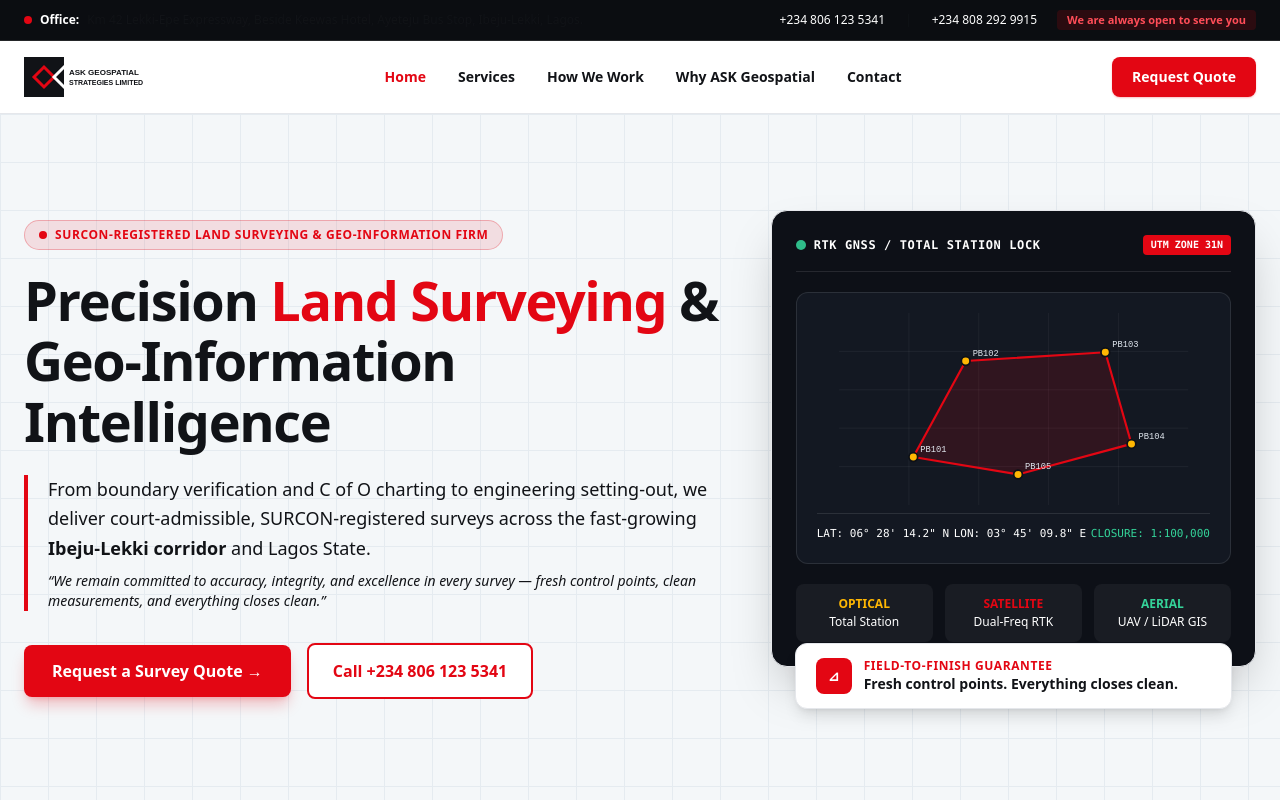
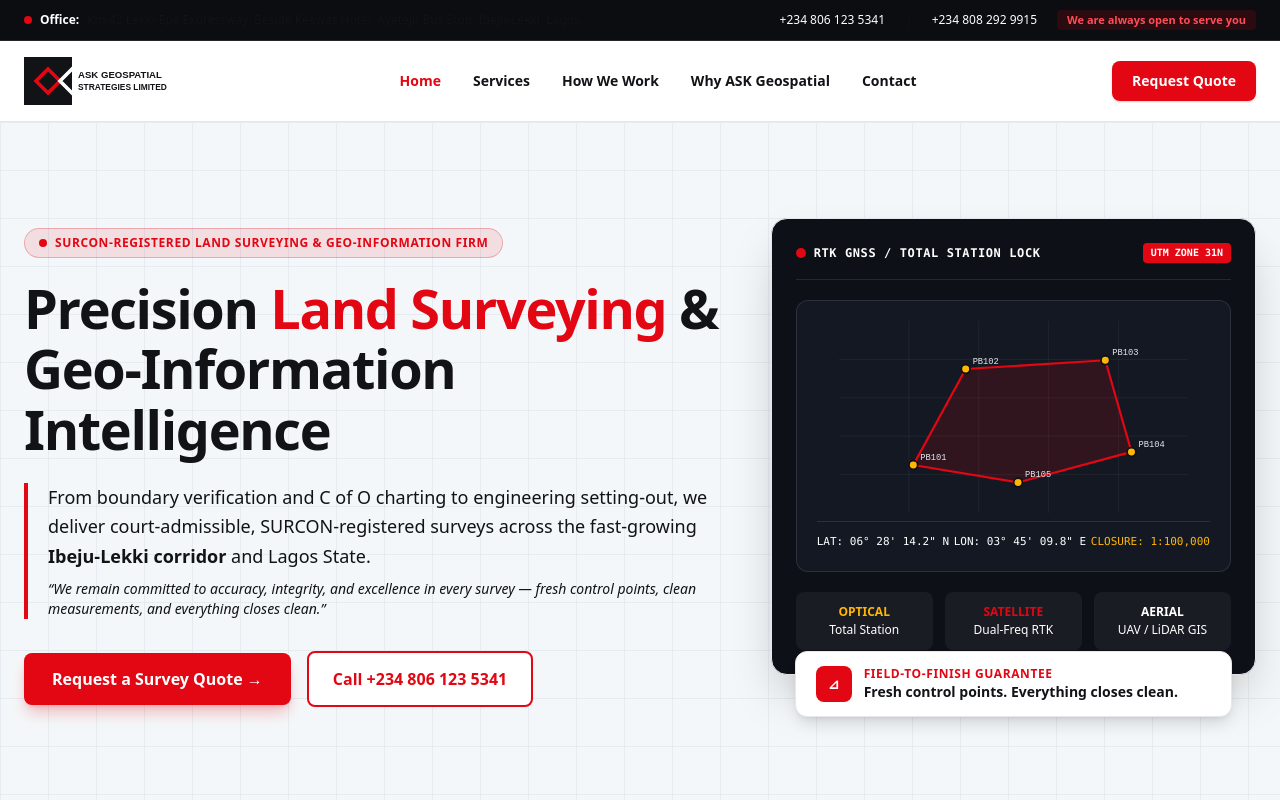
Before and after one commit to Ordixian/wok, a Next.js app: page / in a window 1280 px wide. Shown: the top 800 px of the page. Built offline with nearby package versions, Linux system fonts and the light colour scheme.

Commit message:
Fix logo clipping and update color accents
Updated sticky navbar to fix logo clipping and adjusted color accents in the live CAD/RTK survey viewport.

```diff
--- a/src/app/page.tsx
+++ b/src/app/page.tsx
@@ -185,14 +185,14 @@
         </div>
       </div>
 
-      {/* STICKY NAVBAR */}
+      {/* STICKY NAVBAR - Fixed logo clipping with proper container height */}
       <header className="sticky top-0 z-50 border-b border-slate-200/80 bg-white/95 backdrop-blur-md">
-        <div className="mx-auto flex max-w-7xl items-center justify-between px-6 py-4">
-          <a href="#" className="flex items-center gap-3">
+        <div className="mx-auto flex max-w-7xl items-center justify-between px-6 py-3">
+          <a href="#" className="flex items-center py-1">
             <img
               src="/images/logo-light.svg"
               alt={DATA.brand.name}
-              className="h-10 w-auto"
+              className="h-12 w-auto max-h-12 object-contain"
             />
           </a>
 
@@ -279,17 +279,17 @@
             </div>
           </div>
 
-          {/* Right Column — Live CAD/RTK Survey Viewport */}
+          {/* Right Column — Live CAD/RTK Survey Viewport (Green glow replaced with clean crimson technical accent) */}
           <div className="relative lg:col-span-5">
             <div className="relative overflow-hidden rounded-2xl border border-slate-800 bg-[#0D1017] p-6 text-white shadow-2xl">
               <div className="flex items-center justify-between border-b border-white/10 pb-4 text-xs">
                 <div className="flex items-center gap-2">
-                  <span className="h-2.5 w-2.5 animate-pulse rounded-full bg-emerald-400" />
+                  <span className="h-2.5 w-2.5 rounded-full bg-[#E30613]" />
                   <span className="font-mono font-semibold uppercase tracking-wider text-slate-300">
                     RTK GNSS / TOTAL STATION LOCK
                   </span>
                 </div>
-                <span className="rounded bg-[#E30613] px-2 py-0.5 font-mono text-[10px] font-bold">
+                <span className="rounded bg-[#E30613] px-2 py-0.5 font-mono text-[10px] font-bold text-white">
                   UTM ZONE 31N
                 </span>
               </div>
@@ -344,7 +344,7 @@
                 <div className="mt-2 flex flex-wrap items-center justify-between border-t border-white/10 pt-3 font-mono text-[11px] text-slate-400">
                   <span>LAT: 06° 28&apos; 14.2&quot; N</span>
                   <span>LON: 03° 45&apos; 09.8&quot; E</span>
-                  <span className="text-emerald-400">CLOSURE: 1:100,000</span>
+                  <span className="text-[#FFB703]">CLOSURE: 1:100,000</span>
                 </div>
               </div>
 
@@ -358,7 +358,7 @@
                   <div className="mt-0.5 text-xs text-slate-300">Dual-Freq RTK</div>
                 </div>
                 <div className="rounded-lg bg-white/5 p-3">
-                  <div className="text-xs font-bold text-emerald-400">AERIAL</div>
+                  <div className="text-xs font-bold text-slate-300">AERIAL</div>
                   <div className="mt-0.5 text-xs text-slate-300">UAV / LiDAR GIS</div>
                 </div>
               </div>
```
